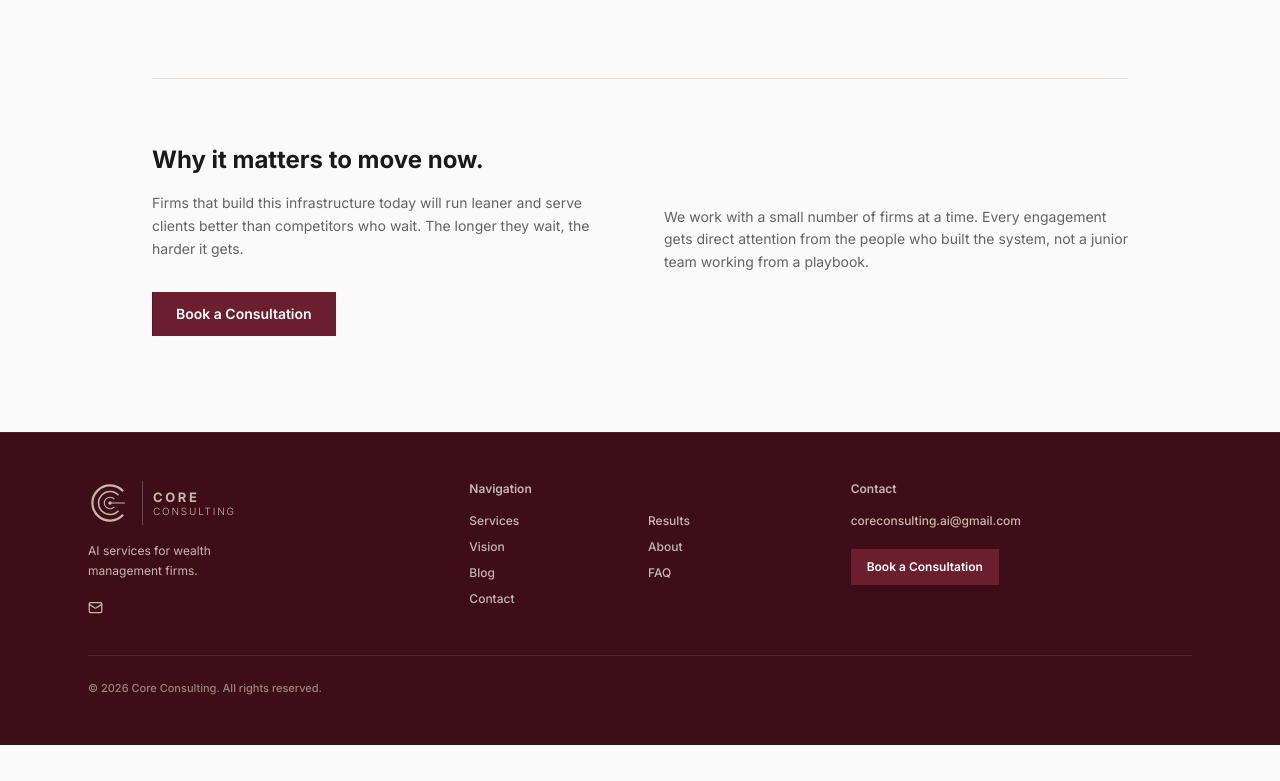
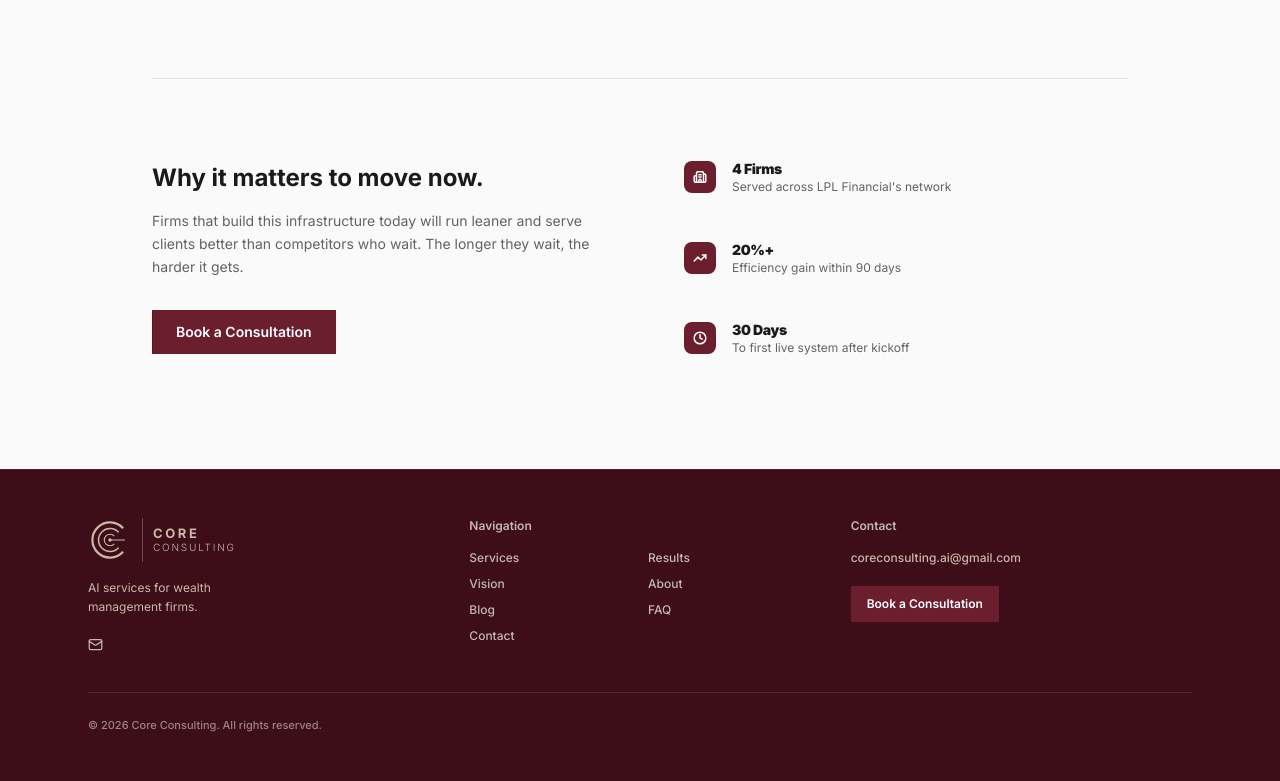
Before and after one commit to vishwarajan08-oss/vishwa-ai-website, a Next.js app: page /vision in a window 1280 px wide. Shown: the part 1432-2213 px from the top of the page. Before the commit the page ends 2177 px from the top, so only its background shows below. Built offline with nearby package versions, Linux system fonts and the light colour scheme.

Commit message:
feat: add stat pills to Why Now section on Vision page
Co-Authored-By: Claude Sonnet 4.6 <noreply@anthropic.com>

```diff
--- a/components/Vision.js
+++ b/components/Vision.js
@@ -3,10 +3,18 @@
 import { useRef } from "react";
 import { motion } from "framer-motion";
 import Link from "next/link";
-import { FileSearch2, Zap, BarChart2, Users } from "lucide-react";
+import { FileSearch2, Zap, BarChart2, Users, Building2, TrendingUp, Clock } from "lucide-react";
 import { fadeInUp, stagger, viewport } from "@/lib/animations";
 import RoadmapNav from "@/components/RoadmapNav";
 import { SHADOW_CLAY } from "@/lib/tokens";
+
+const EASE = [0.25, 0.46, 0.45, 0.94];
+
+const WHY_NOW_STATS = [
+  { icon: Building2, number: "4 Firms",  label: "Served across LPL Financial's network" },
+  { icon: TrendingUp, number: "20%+",    label: "Efficiency gain within 90 days" },
+  { icon: Clock,      number: "30 Days", label: "To first live system after kickoff" },
+];
 
 const PHASES = [
   {
@@ -186,13 +194,36 @@ export default function Vision() {
             initial={{ opacity: 0, x: 24 }}
             whileInView={{ opacity: 1, x: 0 }}
             viewport={{ once: true, margin: "-60px" }}
-            transition={{ duration: 0.5, ease: [0.25, 0.46, 0.45, 0.94], delay: 0.15 }}
+            transition={{ duration: 0.5, ease: EASE, delay: 0.15 }}
           >
-            <p className="text-sm text-[#636363] leading-relaxed">
-              We work with a small number of firms at a time. Every engagement gets direct
-              attention from the people who built the system, not a junior team working from
-              a playbook.
-            </p>
+            <div className="flex flex-col gap-3">
+              {WHY_NOW_STATS.map((stat, i) => {
+                const StatIcon = stat.icon;
+                return (
+                  <motion.div
+                    key={i}
+                    initial={{ opacity: 0, x: 16 }}
+                    whileInView={{ opacity: 1, x: 0 }}
+                    viewport={{ once: true, margin: "-60px" }}
+                    transition={{ duration: 0.4, ease: EASE, delay: 0.2 + i * 0.1 }}
+                    className="flex items-center gap-4 px-5 py-4 rounded-[14px] bg-bg"
+                    style={{ boxShadow: SHADOW_CLAY }}
+                  >
+                    <div className="w-8 h-8 flex-shrink-0 rounded-[8px] bg-burgundy flex items-center justify-center">
+                      <StatIcon size={14} className="text-white" strokeWidth={2.5} />
+                    </div>
+                    <div className="flex flex-col">
+                      <span className="text-sm font-black text-charcoal tracking-tight">
+                        {stat.number}
+                      </span>
+                      <span className="text-xs text-[#636363] leading-snug">
+                        {stat.label}
+                      </span>
+                    </div>
+                  </motion.div>
+                );
+              })}
+            </div>
           </motion.div>
         </div>
 
```
